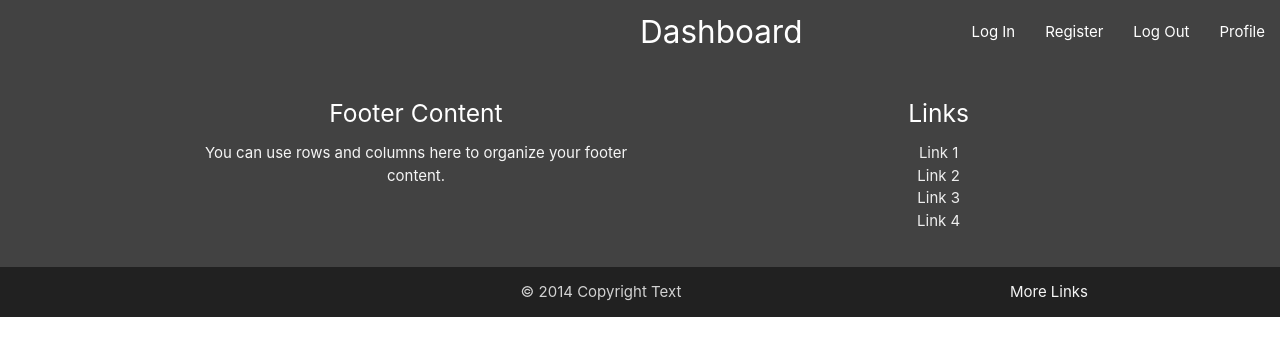
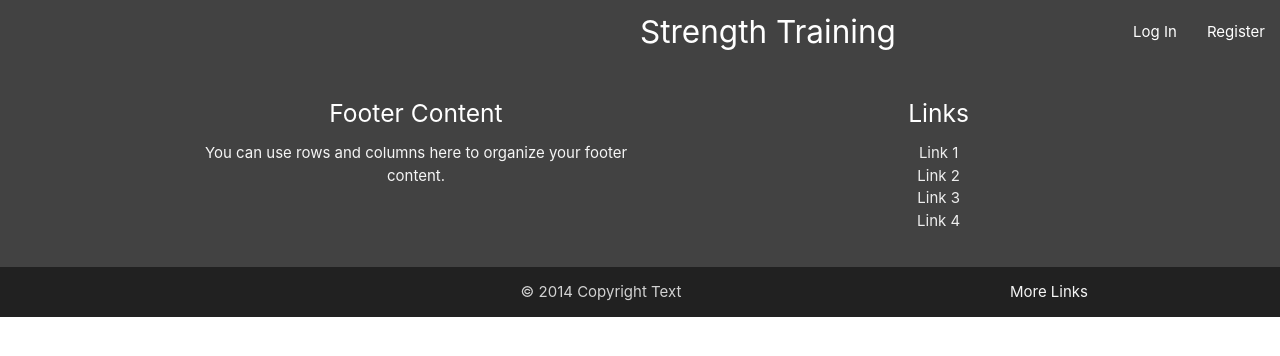
Before and after one commit to ryanoconnor285/fivexfive, a React (Create React App) app in the folder client/: page / in a window 1280 px wide. Shown: the top 356 px of the page. Built offline with nearby package versions, Linux system fonts and the light colour scheme.

Commit message:
added auth links and guest links

```diff
--- a/client/src/components/common/Navbar.js
+++ b/client/src/components/common/Navbar.js
@@ -1,6 +1,9 @@
 import React from 'react';
 import M from "materialize-css";
 import { Link } from 'react-router-dom';
+import PropTypes from 'prop-types';
+import { connect } from 'react-redux';
+import { logoutUser } from '../../actions/authActions';
 
 class Navbar extends React.Component {
 
@@ -11,8 +14,27 @@ class Navbar extends React.Component {
     });
   }
 
+  handleLogout = (e) => {
+    e.preventDefault();
+    this.props.logoutUser();
+  }
+
   render() {
+    const { isAuthenticated, user } = this.props.auth;
 
+    const authLinks = (
+      <div>
+        <li><Link to="/login" onClick={this.handleLogout}>Log Out</Link></li>
+        <li><Link to="/profile">Profile</Link></li>
+      </div>
+    );
+
+    const guestLinks = (
+      <div>
+        <li><Link to="/login">Log In</Link></li>
+        <li><Link to="/register">Register</Link></li>
+      </div>
+    );
 
     const menuStyle = {
       color: 'rgba(255, 255, 255, 1)'
@@ -23,26 +45,29 @@ class Navbar extends React.Component {
         <nav>
           <div className="nav-wrapper center-align grey darken-3">
             <button data-target="mobile-demo" className="waves-effect waves-white btn-flat sidenav-trigger hide-on-large-only"><i className="material-icons md-light" style={menuStyle}>menu</i></button>
-            <Link to="/" className="brand-logo">Dashboard</Link>
+            <Link to={isAuthenticated ? "/dashboard" : "/landing"} className="brand-logo">Strength Training</Link>
             <ul id="nav-mobile" className="right hide-on-med-and-down">
-              <li><Link to="/login">Log In</Link></li>
-              <li><Link to="/register">Register</Link></li>
-              <li><Link to="/logout">Log Out</Link></li>
-              <li><Link to="/profile">Profile</Link></li>
+              {isAuthenticated ? authLinks : guestLinks}
             </ul>
           </div>
         </nav>
 
 
         <ul className="sidenav" id="mobile-demo">
-          <li><Link to="/login">Log In</Link></li>
-          <li><Link to="/register">Register</Link></li>
-          <li><Link to="/logout">Log Out</Link></li>
-          <li><Link to="/profile">Profile</Link></li>
+          {isAuthenticated ? authLinks : guestLinks}
         </ul>
       </div>
     );
   }
 }
 
-export default Navbar;
+Navbar.propTypes = {
+  logoutUser: PropTypes.func.isRequired,
+  auth: PropTypes.object.isRequired
+}
+
+const mapStateToProps = (state, ownProps) => ({
+  auth: state.auth
+});
+
+export default connect(mapStateToProps, { logoutUser })(Navbar);
```
